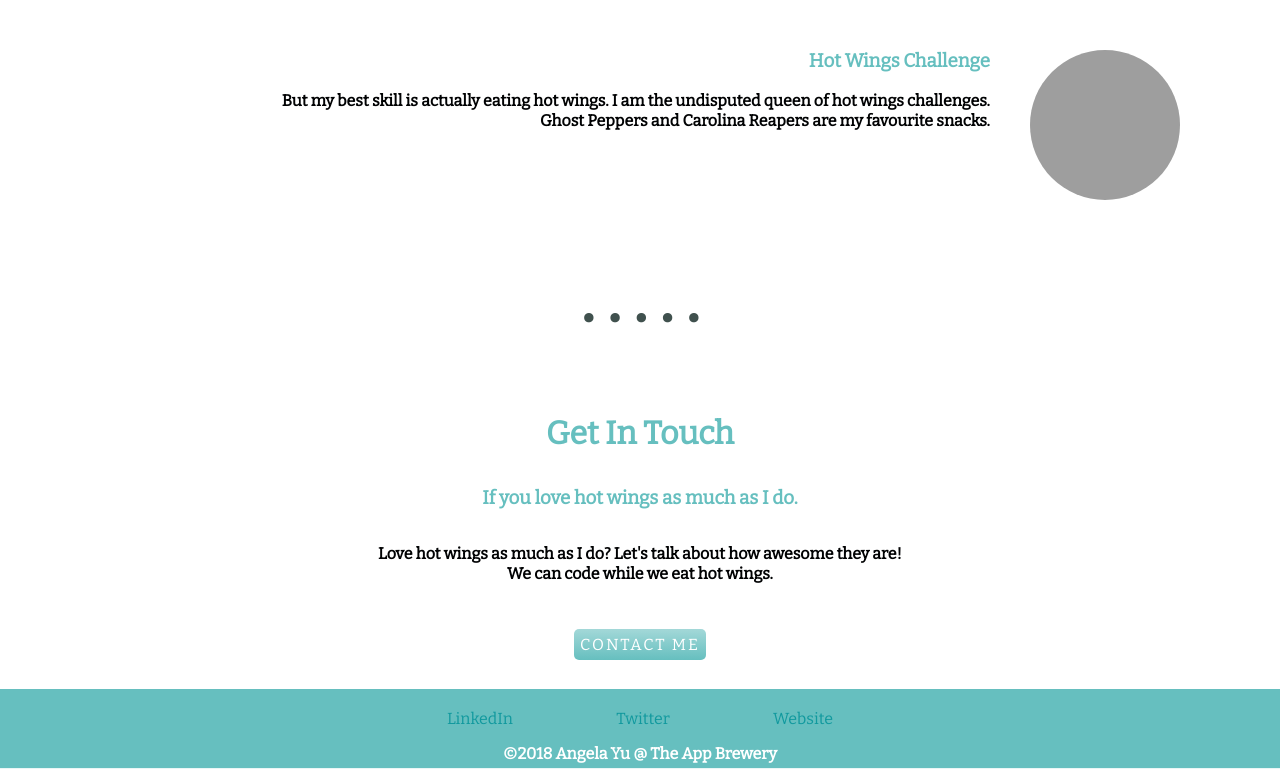
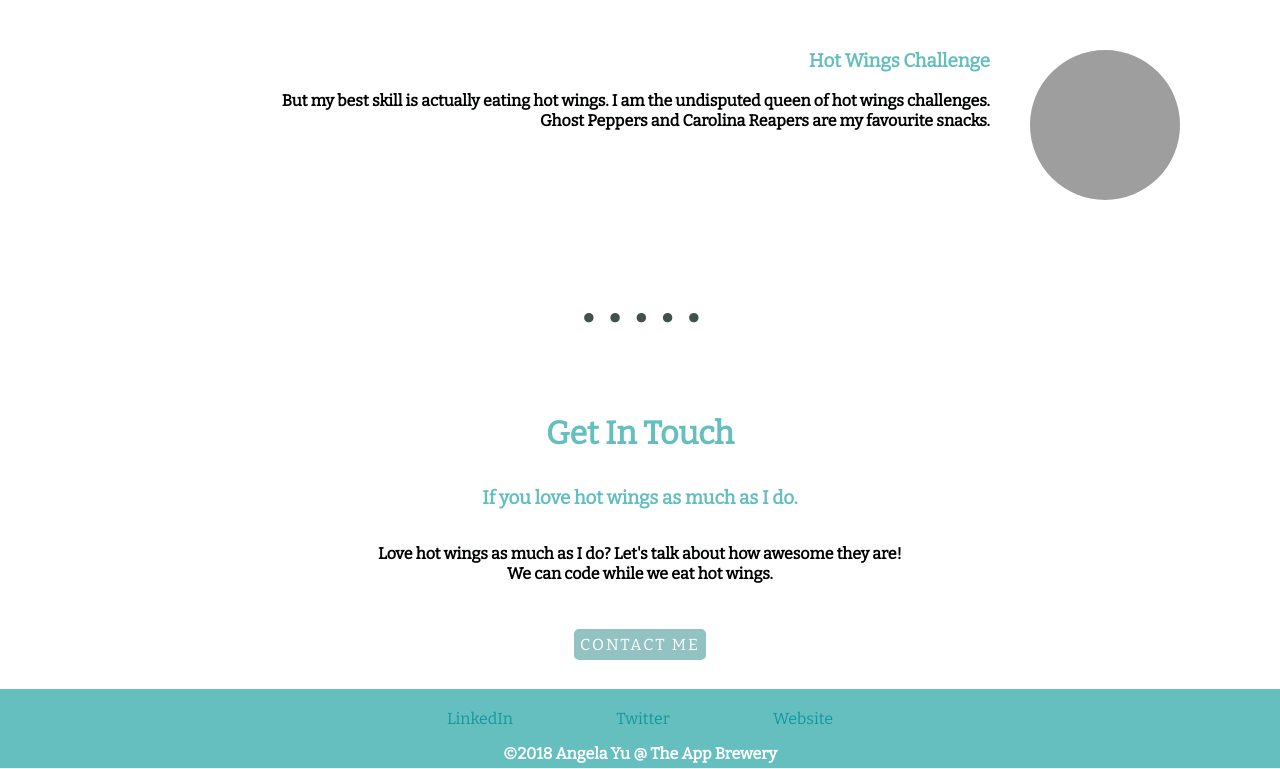
Before and after one commit to NisrineJednane/stylised-personal-site-solution, a plain HTML site: page site/index.html in a window 1280 px wide. In both pictures the pointer is over the link "CONTACT ME". Shown: the part 1550-2319 px from the top of the page. Drawn offline with nearby package versions, Linux system fonts and the light colour scheme; grey boxes are pictures that could not be loaded.

Commit message:
Update styles.css

```diff
--- a/site/css/styles.css
+++ b/site/css/styles.css
@@ -164,6 +164,10 @@ p {
     margin-bottom: 35px;
 }
 
+.btn:hover {
+    background: #92c2c2;
+}
+
 /***********************************  FOOTER SECTION  ***************************/
 .footer {
     text-align: center;
@@ -180,6 +184,10 @@ p {
     padding-bottom: 35px;
 }
 
+a:hover {
+    color: white;
+}
+
 .copyright {
     color: white;
     padding-bottom: 5px;
```
